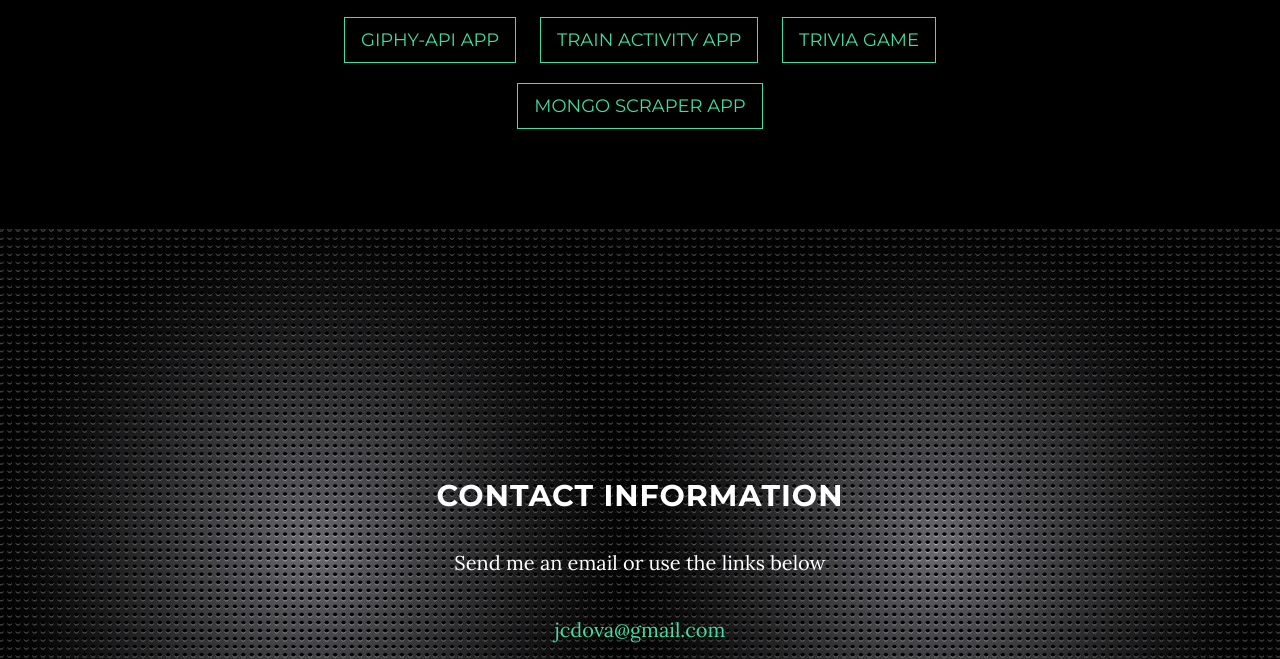
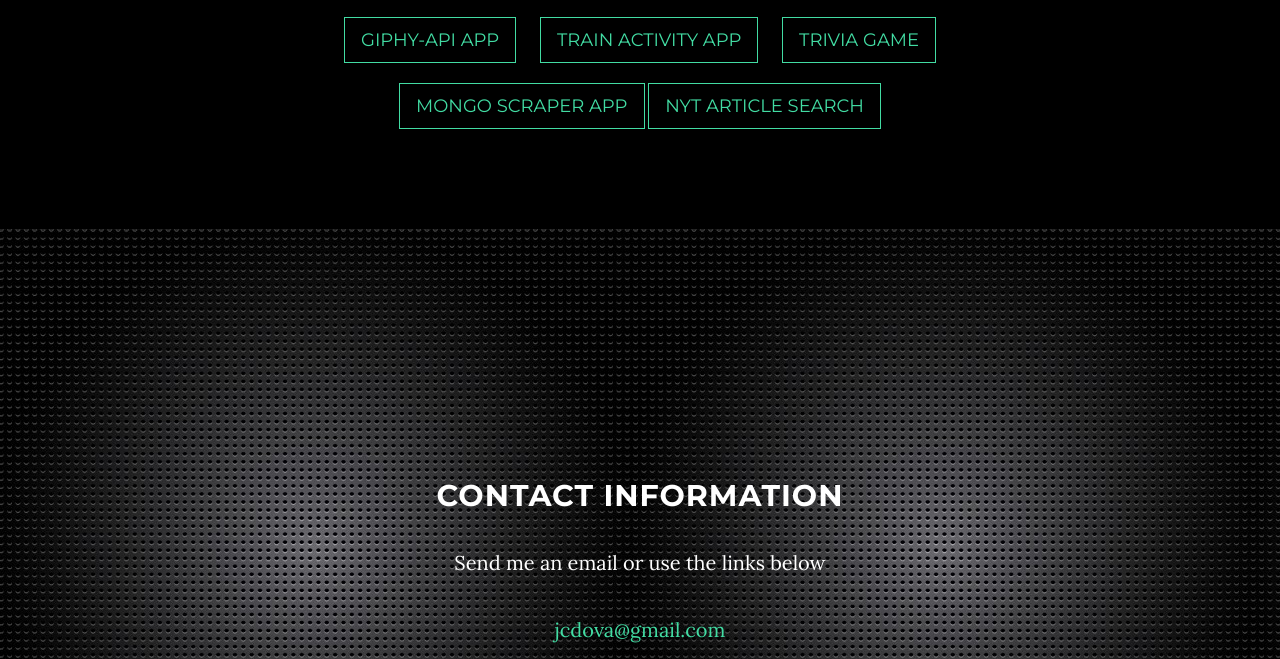
Before and after one commit to jcdova/jcdova.github.io, a website: page index.html in a window 1280 px wide. Shown: the part 2487-3146 px from the top of the page. Drawn offline with nearby package versions, Linux system fonts and the light colour scheme; some packages are replaced by stand-ins of ours.

Commit message:
8/31 update

```diff
--- a/index.html
+++ b/index.html
@@ -171,6 +171,9 @@
                             <span>
                                 <a href="https://fathomless-island-55311.herokuapp.com/" class="btn btn-default btn-lg">Mongo Scraper App</a>
                             </span>
+                            <span>
+                                <a href="https://pure-scrubland-29737.herokuapp.com/" class="btn btn-default btn-lg">NYT Article Search</a>
+                            </span>
                         </div>
 
                     </div>
```
